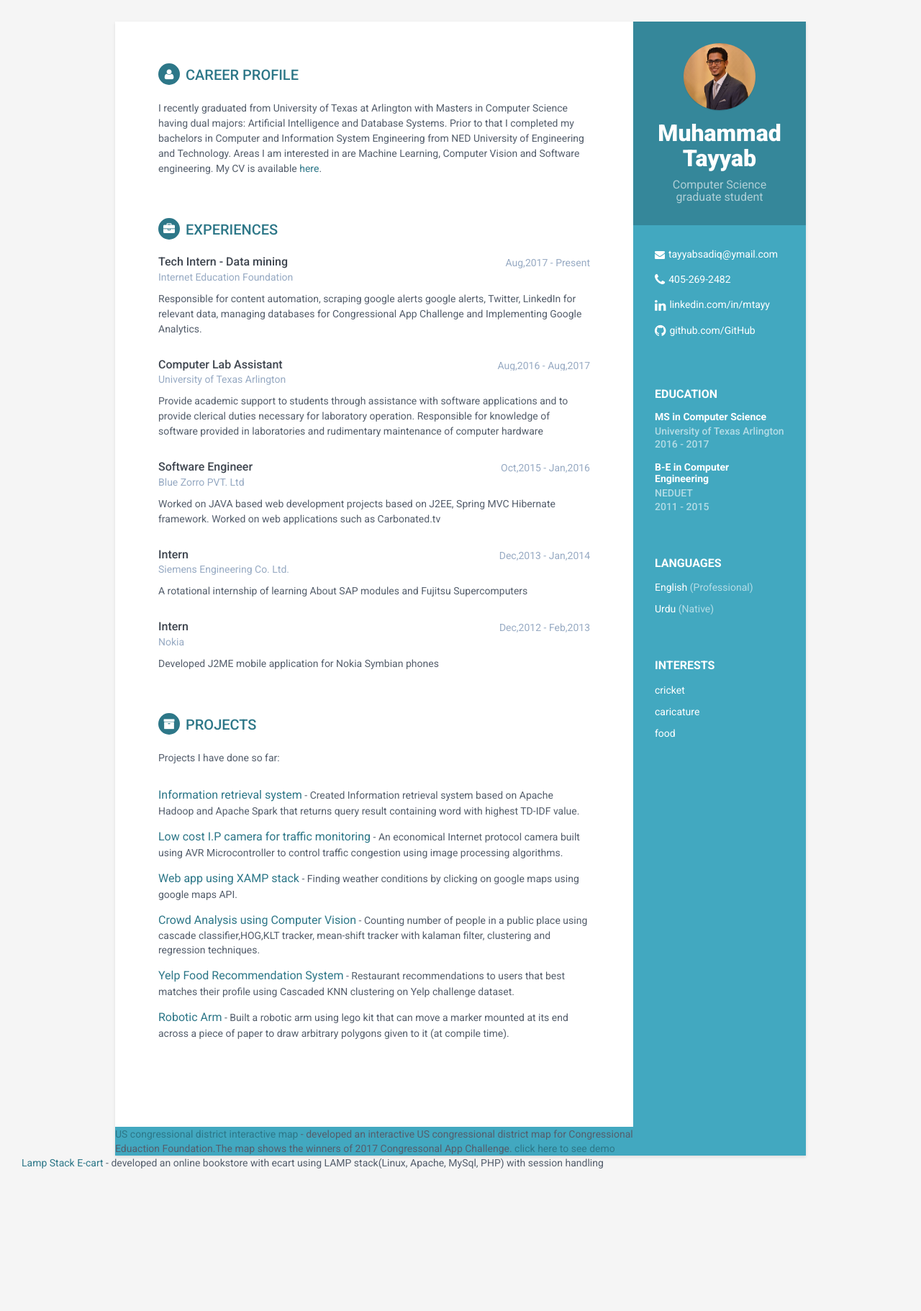
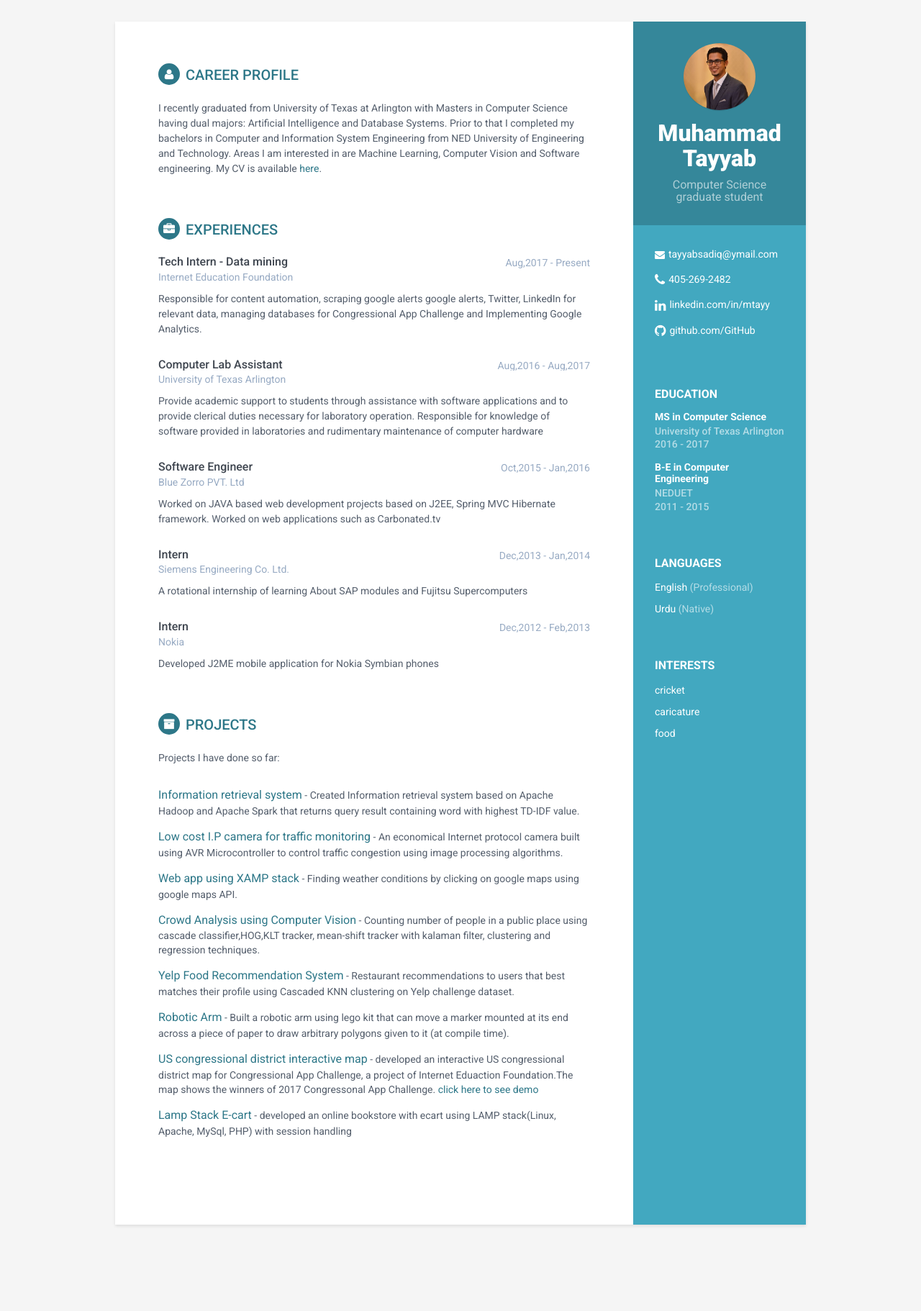
Before and after one commit to mtayyab-s/cv, a Jekyll site: the page built from index.html, in a window 1280 px wide. Shown: the whole page at 72% size. Built offline with Jekyll 4.4.1, drawn with Linux system fonts in a browser that asks for light colours; before the commit the page ends 1746 px from its top, so only the background shows below that.

Commit message:
added Lamp Stack E-cart

```diff
--- a/_includes/projects.html
+++ b/_includes/projects.html
@@ -22,11 +22,10 @@
                 </div><!--//item-->
                 <div class="item">
                     <span class="project-title"><a href="https://github.com/mtayyab-s/Robotic-Arm" target="_blank">Robotic Arm</a></span> - <span class="project-tagline">Built a robotic arm  using lego kit that can move a marker mounted at its end across a piece of paper to draw arbitrary polygons given to it (at compile time). </span>
-                </div><!--//item-->
                 </div><!--//item--><div class="item">
                     <span class="project-title"><a href="https://github.com/mtayyab-s/maps" target="_blank">US congressional district interactive map</a></span> - <span class="project-tagline">developed an interactive US congressional district map for Congressional App Challenge, a project of Internet Eduaction Foundation.The map shows the winners of 2017 Congressonal App Challenge. <a href="http://www.congressionalappchallenge.us/about/2017-winners/" target="_blank">click here to see demo</a></span>
                 </div><!--//item-->
-                </div><!--//item--><div class="item">
+                <div class="item">
                     <span class="project-title"><a href="https://github.com/mtayyab-s/LAMP-Stack-E-cart" target="_blank">Lamp Stack E-cart</a></span> - <span class="project-tagline">developed an online bookstore with ecart using LAMP stack(Linux, Apache, MySql, PHP) with session handling</span>
                 </div><!--//item-->
 
```
